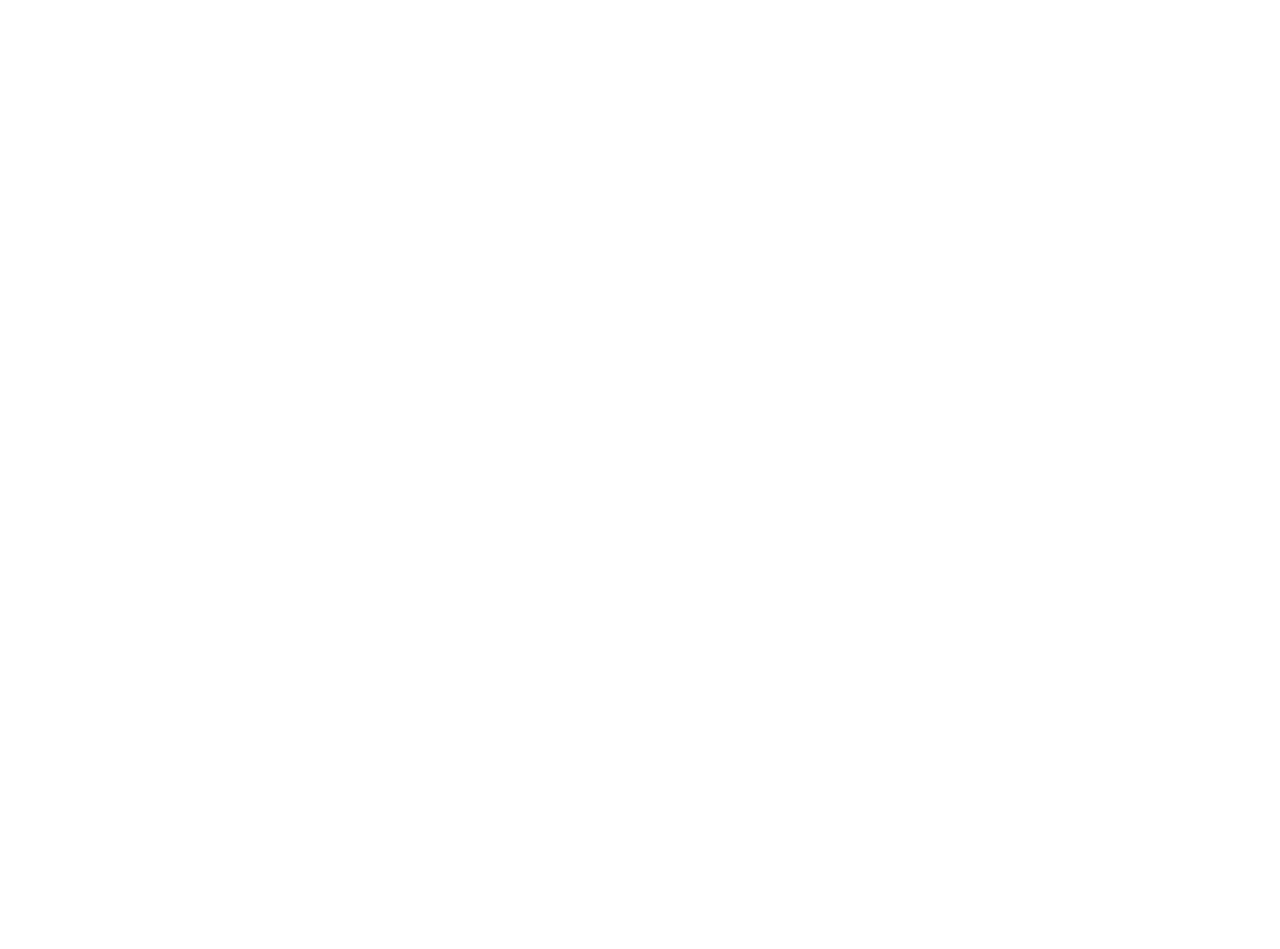
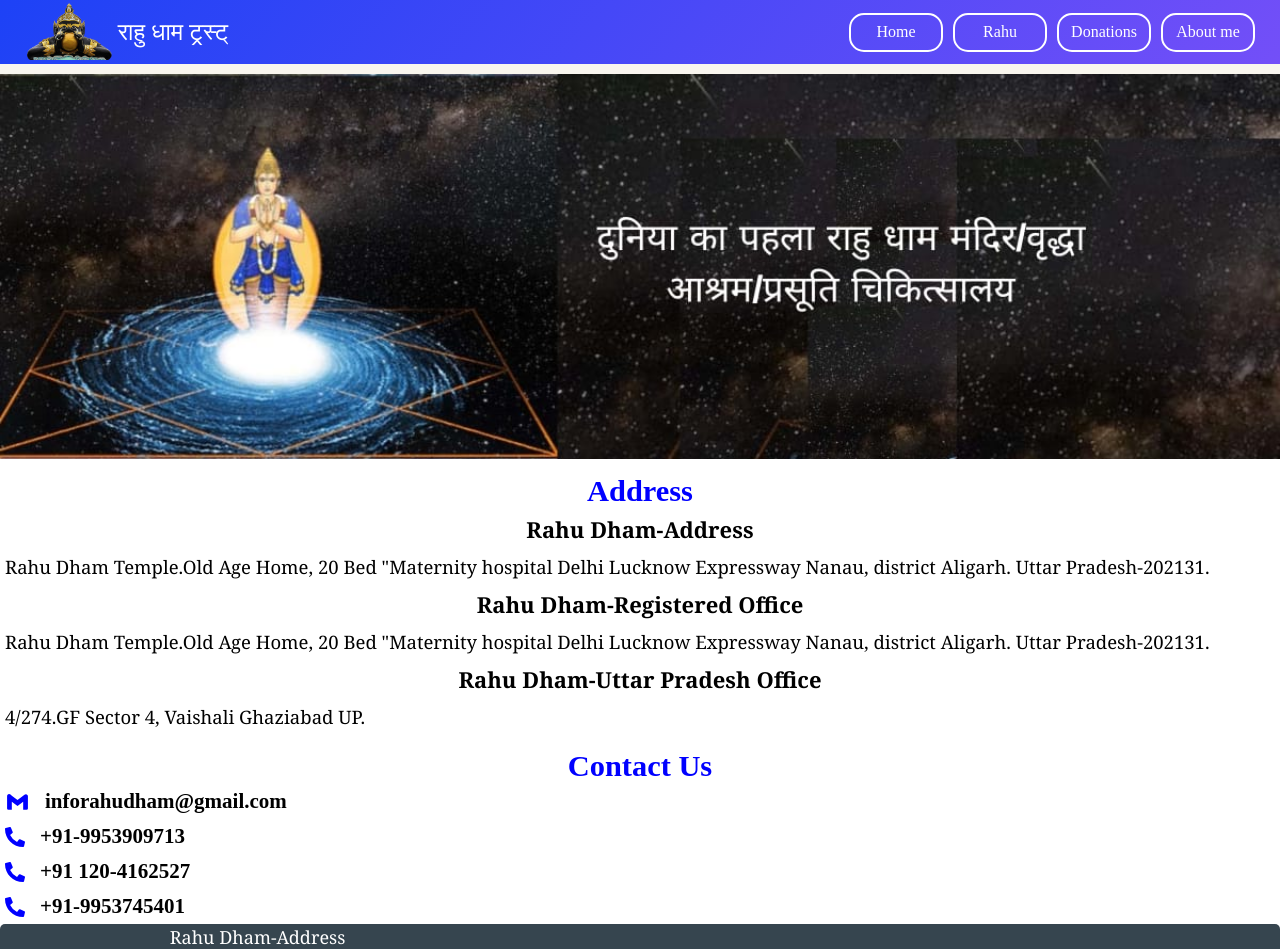
Before and after one commit to Amitkumar729/Temple, a React (Vite) app in the folder frontend/: page /contact-us in a window 1280 px wide. Before the commit this address had no page. Shown: the top 949 px of the page. Before the commit the page ends 800 px from the top, so only its background shows below. Built offline with nearby package versions, Linux system fonts and the light colour scheme.

Commit message:
updated the footer and added the mew page contact-us

```diff
--- a/frontend/src/App.jsx
+++ b/frontend/src/App.jsx
@@ -6,6 +6,7 @@ import { Founder } from "./pages/founder/founder";
 import { Login } from "./pages/login/login";
 import { AdminDashboard } from "./pages/admin/admin";
 import { About } from "./components/about/about";
+import { ContactUs } from "./pages/contactUs/contactUs";
 
 
 
@@ -20,6 +21,7 @@ const App = () => {
         <Route path="/login" element={<Login />} />
         <Route path="/admin" element={<AdminDashboard />} />
         <Route path="/about-rahu" element={<About />} />
+        <Route path="/contact-us" element={<ContactUs />} />
 
       </Routes>
     </Router>
--- a/frontend/src/components/about/about.jsx
+++ b/frontend/src/components/about/about.jsx
@@ -8,7 +8,7 @@ export const About = () => {
     <>
       <Header showAbout={true} showDonation={true} showHome={true} />
       <div className="about-container">
-        <div className="heading">राहु के बारे में जानकारी </div>
+        <div className="heading"><h4>राहु के बारे में जानकारी </h4></div>
         <div className="content">
           राहु और केतु जो स्वरभानु था, के पिता का नाम विप्रचित्त है और माता का
           नाम सिंहिका है। राहु की दो पत्नियां है जिनका नाम नागवल्ली और नागकणि है
--- a/frontend/src/components/footer/footer.css
+++ b/frontend/src/components/footer/footer.css
@@ -23,6 +23,9 @@
 .head {
   color: white;
   text-align: center; /* Center align text */
+  font-weight: 500;
+  font-size: large;
+  font-family: Cambria, Cochin, Georgia, Times, "Times New Roman", serif;
 }
 
 /* Data content */
@@ -32,6 +35,7 @@
   justify-content: center;
   color: beige;
   margin-top: 5px;
+  font-family: Cambria, Cochin, Georgia, Times, 'Times New Roman', serif;
 }
 
 /* Wrapper */
--- a/frontend/src/components/footer/footer.jsx
+++ b/frontend/src/components/footer/footer.jsx
@@ -1,53 +1,27 @@
 import React from "react";
 import "./footer.css";
-import { BiLogoGmail } from "react-icons/bi";
-import { FaPhoneAlt } from "react-icons/fa";
+
 
 export const Footer = () => {
   return (
     <div className="footer-container">
       <div className="address">
-        <div className="head">Address</div>
+        <div className="head">Rahu Dham-Address</div>
         <div className="data-content">
           Rahu Dham Temple.Old Age Home, 20 Bed "Maternity hospital Delhi
           Lucknow Expressway Nanau, district Aligarh. Uttar Pradesh-202131
         </div>
       </div>
       <div className="office">
-        <div className="head">Registered Office</div>
+        <div className="head">Rahu Dham-Registered Office</div>
         <div className="data-content">
           H-755 A2 Palam Extn Sector 7, Dwarka New Delhi-110075
-          <br />
-          Uttar Pradesh Office:-
-          <br />
-          4/274.GF Sector 4, Vaishali Ghaziabad UP
         </div>
       </div>
-      <div className="details">
-        <div className="head">Contact Us</div>
-        <div className="wrapper">
-          <div className="icon">
-            <BiLogoGmail />
-          </div>
-          <div className="contact">Inforahudham@gmail.com</div>
-        </div>
-        <div className="wrapper">
-          <div className="icon">
-            <FaPhoneAlt size={"15px"} />
-          </div>
-          <div className="contact">+91-9953909713</div>
-        </div>
-        <div className="wrapper">
-          <div className="icon">
-            <FaPhoneAlt size={"15px"} />
-          </div>
-          <div className="contact">+91 120-4162527</div>
-        </div>
-        <div className="wrapper">
-          <div className="icon">
-            <FaPhoneAlt size={"15px"} />
-          </div>
-          <div className="contact">+91-9953745401</div>
+      <div className="office">
+        <div className="head">Rahu Dham-Uttar Pradesh Office</div>
+        <div className="data-content">
+          4/274.GF Sector 4, Vaishali Ghaziabad UP
         </div>
       </div>
     </div>
--- a/frontend/src/components/image/image.jsx
+++ b/frontend/src/components/image/image.jsx
@@ -5,7 +5,7 @@ import { Images } from "../../data";
 export const Image = () => {
   return (
     <div className="image-container">
-      <div className="heading">Images</div>
+
       <div className="image-wrapper">
         {Images.map(({ img, name }, idx) => (
           <div className="image-sub-wrapper">
--- a/frontend/src/components/sidebar/sidebar.css
+++ b/frontend/src/components/sidebar/sidebar.css
@@ -7,6 +7,7 @@
   top: 70px;
   background-color: blue;
   border-radius: 5px;
+
   /* transform: ; */
 }
 
@@ -16,12 +17,16 @@
   display: flex;
   flex-direction: column;
   align-items: center;
-
+  /* padding: 5px; */
   margin: 5px;
 }
 
 .side-nav {
-  margin-top: 15px;
+  /* border: 1px solid red; */
+  margin-top: 12px;
+  font-family: Cambria, Cochin, Georgia, Times, "Times New Roman", serif;
+  font-size: 20px;
+  font-weight: 300;
 }
 
 @media (min-width: 700px) {
--- a/frontend/src/components/sidebar/sidebar.jsx
+++ b/frontend/src/components/sidebar/sidebar.jsx
@@ -17,7 +17,7 @@ export const Sidebar = () => {
             to={"/about-rahu"}
             style={{ textDecoration: "none", color: "white" }}
           >
-            Rahu
+            About Rahu
           </Link>
         </div>
         <div className="side-nav">
@@ -37,6 +37,14 @@ export const Sidebar = () => {
             About me
           </Link>
         </div>
+        <div className="side-nav">
+          <Link
+            to={"/contact-us"}
+            style={{ textDecoration: "none", color: "white" }}
+          >
+            Contact Us
+          </Link>
+        </div>
       </div>
     </div>
   );
--- /dev/null
+++ b/frontend/src/pages/contactUs/contactUs.css
@@ -0,0 +1,55 @@
+.contact-container {
+  /* border: 1px solid red; */
+  /* height: 320px; */
+  /* background-color: #f9f6ee; */
+}
+
+.contact-header {
+  /* border: 1px solid red; */
+  display: flex;
+  align-items: center;
+  justify-content: center;
+  font-size: 26px;
+  color: blue;
+  margin-top: 15px;
+}
+
+contact-details {
+  /* border: 1px solid red; */
+}
+
+.contact-data {
+  /* border: 1px solid red; */
+  padding: 5px;
+}
+
+.headd {
+  display: flex;
+  align-items: center;
+  justify-content: center;
+  font-size: 22px;
+  font-family: Cambria, Cochin, Georgia, Times, "Times New Roman", serif;
+}
+
+.dataa {
+  font-size: 18.5px;
+  font-family: Cambria, Cochin, Georgia, Times, "Times New Roman", serif;
+  font-weight: 200;
+  margin-top: 10px;
+}
+
+.contact-data {
+  /* border: 0.1px solid gray; */
+}
+
+.contact-left {
+  font-size: 22px;
+  display: flex;
+  padding: 5px;
+  align-items: center;
+}
+
+.contact-left h4 {
+  margin-left: 15px;
+  font-size: 21px;
+}
--- /dev/null
+++ b/frontend/src/pages/contactUs/contactUs.jsx
@@ -0,0 +1,71 @@
+import React from "react";
+import { Header } from "../../components/header/header";
+import { Banner } from "../../components/banner/banner";
+import { Footer } from "../../components/footer/footer";
+import { BiLogoGmail } from "react-icons/bi";
+import { FaPhoneAlt } from "react-icons/fa";
+import "./contactUs.css";
+
+export const ContactUs = () => {
+  return (
+    <>
+      <Header />
+      <Banner />
+      <div className="contact-container">
+        <div className="contact-header">
+          <h3>Address</h3>
+        </div>
+        <div className="contact-details">
+          <div className="contact-data">
+            <div className="headd">
+              <h4>Rahu Dham-Address</h4>
+            </div>
+            <div className="dataa">
+              Rahu Dham Temple.Old Age Home, 20 Bed "Maternity hospital Delhi
+              Lucknow Expressway Nanau, district Aligarh. Uttar Pradesh-202131.
+            </div>
+          </div>
+          <div className="contact-data">
+            <div className="headd">
+              <h4>Rahu Dham-Registered Office</h4>
+            </div>
+            <div className="dataa">
+              Rahu Dham Temple.Old Age Home, 20 Bed "Maternity hospital Delhi
+              Lucknow Expressway Nanau, district Aligarh. Uttar Pradesh-202131.
+            </div>
+          </div>
+          <div className="contact-data">
+            <div className="headd">
+              <h4>Rahu Dham-Uttar Pradesh Office</h4>
+            </div>
+            <div className="dataa">
+              4/274.GF Sector 4, Vaishali Ghaziabad UP.
+            </div>
+          </div>
+          <div className="contact-header">
+            <h3>Contact Us</h3>
+          </div>
+          <div className="info">
+            <div className="contact-left">
+              <BiLogoGmail size={"25px"} style={{ color: "blue" }} />
+              <h4>inforahudham@gmail.com</h4>
+            </div>
+            <div className="contact-left">
+              <FaPhoneAlt size={"20px"} style={{ color: "blue" }} />
+              <h4>+91-9953909713</h4>
+            </div>
+            <div className="contact-left">
+              <FaPhoneAlt size={"20px"} style={{ color: "blue" }} />
+              <h4>+91 120-4162527</h4>
+            </div>
+            <div className="contact-left">
+              <FaPhoneAlt size={"20px"} style={{ color: "blue" }} />
+              <h4>+91-9953745401</h4>
+            </div>
+          </div>
+        </div>
+      </div>
+      <Footer />
+    </>
+  );
+};
--- a/frontend/src/pages/donations/donations.jsx
+++ b/frontend/src/pages/donations/donations.jsx
@@ -35,7 +35,7 @@ export const Donations = () => {
 
       <div className="main-content">
         <div className="donation-container">
-          <div className="donation-header">Donations</div>
+          <div className="donation-header"><h4>Donations</h4></div>
           <img src="/images/scanner.jpg" />
           <div className="list">
          {
--- a/frontend/src/pages/founder/founder.jsx
+++ b/frontend/src/pages/founder/founder.jsx
@@ -10,7 +10,7 @@ export const Founder = () => {
 
       <div className="main-content">
         <div className="founder-container">
-          <div className="title">About Us</div>
+          <div className="title"><h4>About Us</h4></div>
           <div className="founder-sub-container">
             <div className="founder-wrapper">
               <img src="/images/founder.png" alt="Founder" />
```
